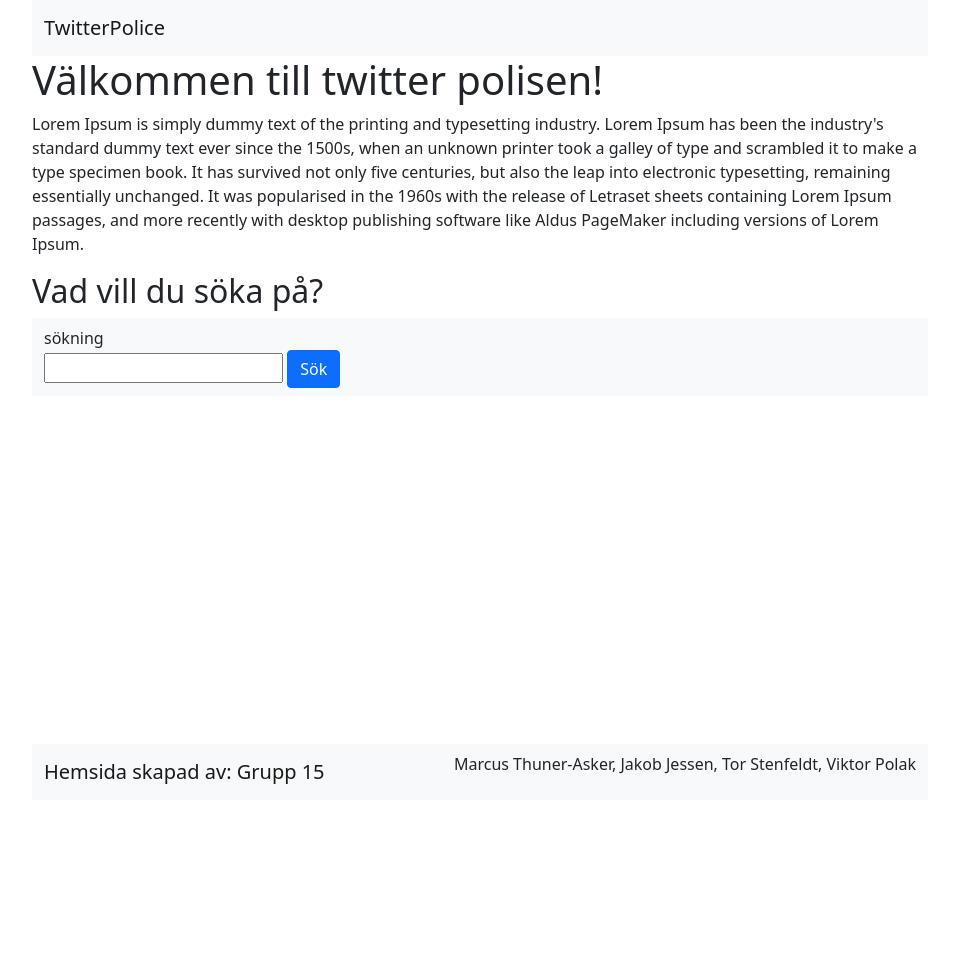
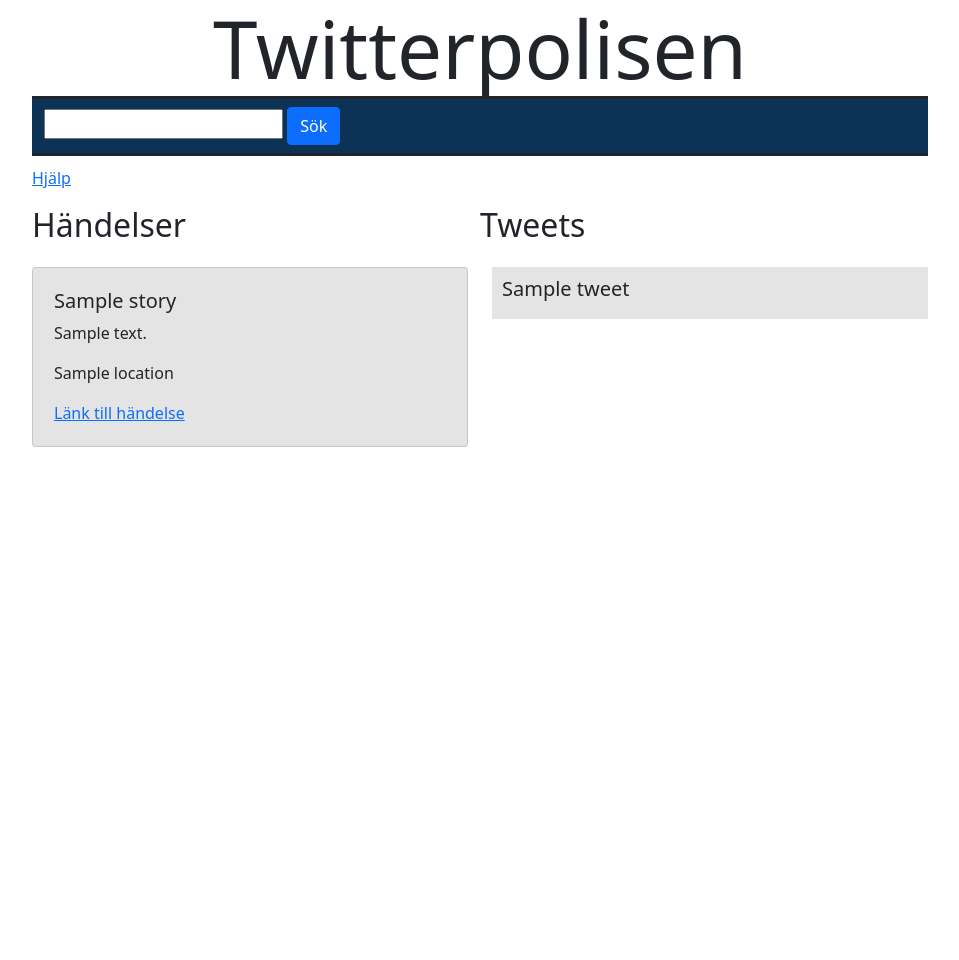
Before and after one commit to viktorpolak98/Webbtjanster-projekt, a Flask app: template templates/index.html in a window 1280 px wide. Shown: the whole page, without its empty margins (160-1119 px from the left). Before the commit the page ends 784 px from the top, so only its background shows below. Run offline with Flask 2, Linux system fonts and the light colour scheme; the template is opened without the code that fills it: most values are stand-ins (such as "Sample title", 1, 10 or a date in 2020); some libraries are stand-ins or nearby versions.

Commit message:
sista python update

```diff
--- a/app.py
+++ b/app.py
@@ -6,21 +6,6 @@ import tweepy
 
 
 
-# # response = requests.get("https://polisen.se/api/events?locationname=Göteborg;Angered")
-# # # response.json()
-# # # json(response.text)
-# # res = json.loads(response.text)
-# # print(res[0])
-# # # list1 = []
-# # # list1.append(response)
-# # # print(list1)
-# # # things = json.loads(response)
-# # # print(things)
-# # print(response.status_code)
-# # print(response.text)
-# q = input("sök ")
-# response = request.get("http://polisen.se/api/events?locationname=" + q)
-# print(response.text)
 
 app = Flask(__name__)
 app.config["DEBUG"] = True
@@ -31,34 +16,54 @@ def hello():
 
 @app.route('/search', methods=['GET', 'POST'])
 def search():
-    ort = request.form['ort']
+    brott = request.form['brott']
 
-    response = requests.get("https://polisen.se/api/events?locationname=" + ort)
+    response = requests.get("https://polisen.se/api/events?type=" + brott)
     print(response.headers['content-type'])
     # f=open(response)
     # data=json.load(f)
     res = response.json()
     # print(res)
-
+    geolocations = []
+    geodict = {
+        "id" : "",
+        "longitude" : "",
+        "latitude" : ""
+    }
     for stories in res:
         a_dict = stories["location"]
+        a_id = stories["id"]
         for things in a_dict:
             a_list = a_dict["gps"].split(",")
             longitude = a_list[0]
             latitude = a_list[1]
+            geodict["id"]=a_id
+            geodict["longitude"]=longitude
+            geodict["latitude"]=latitude
+            geolocations.append(geodict)
 
-    auth = tweepy.OAuthHandler("S0yoM96xmJnglJeZJz2biErzO", "RnEjSRwvj1ACxDpJgKoyo1JMf0GDrZ65k4KLh5foKekBNIpkIr")
-    auth.set_access_token("1338824296177786883-T9QObu6entzSrcT0oNkhPyFj9xcxTL", "q51wL0jCdrOe0vcZXZH8wfY2jKNCprNGwvDSVRyo080wL")
+    auth = tweepy.OAuthHandler("kLBuI2XrILD4qIJ3vZhJY7KTf", "CpCEWCmbWVMWWuTVSvTrNEA9KgESonp1NEozgDSEjqPscItt1N")
+    auth.set_access_token("1338824296177786883-mzQQKoz1p6YUclAkQIMScBweIKnbWg", "bSeaoJs8OPSav7bvbcA3K86kjA0VhskAfDHgnuq8o6gF1")
     api = tweepy.API(auth)
+    api = tweepy.API(auth, wait_on_rate_limit=True)
+
+    tweet_dict = {
+        "username" : "",
+        "text" : ""
+    }
 
     tweeters = []
-
-    for tweet in api.search(geocode=str(longitude + "," +  latitude + "," + "10km"), lang="sv", rpp=1):
-        print(f"{tweet.user.name}:{tweet.text}")
-        tweeters.append(tweet.text)
+    for posts in api.search(q=brott, geocode=str(longitude + "," +  latitude + "," + "50km"), lang="sv", rpp=10):
+        # print(f"{tweet.user.name}:{tweet.text}")
+        tweet_dict["username"]=posts.user.name
+        tweet_dict["text"]=posts.text
+        tweeters.append(tweet_dict)
 
 
-    return render_template('search.html', ort=ort, res=res, tweeters=tweeters)
+
+
+    return render_template('search.html', brott=brott, res=res, tweeters=tweeters)
+
 if __name__ == '__main__':
     app.debug = True
-    app.run(host='localhost', port=8080, debug=True)
+    app.run(host='localhost', port=5000, debug=True)
--- /dev/null
+++ b/static/style.css
@@ -0,0 +1,84 @@
+.content {
+    max-width: 70%;
+    margin: auto;
+    height: 120vh;
+  }
+body > div > nav {
+    background: #0c3256;
+    margin: 0px;
+    margin-bottom: 10px;
+    border-bottom: solid;
+    border-top: solid;
+}
+
+#header {
+    font-size: 80px;
+    text-align:center;
+    margin-bottom: 0px;
+    display:block;
+}
+
+#policeimg{
+    width: 50px;
+    height: auto;
+    float: left;
+    position: relative;
+    margin-top:10px;
+
+}
+
+#twitterimg{
+    float:right;
+    width: 50px;
+    height: auto;
+    position: relative;
+}
+.column2 {
+    float: right;
+    width: 50% !important;
+    padding: 10px;
+    overflow:scroll;
+    height: 500px;
+    padding: 15px;
+
+
+}
+.column1 {
+    float:left;
+    width: 50% !important;
+    padding: 10px;
+    overflow:scroll;
+    height: 500px;
+    padding: 15px;
+}
+
+.column1>div:nth-child(even) {
+    background-color: #ccc;
+    padding: 21px;
+}
+
+.column1>div:nth-child(odd) {
+    background-color: rgba(226, 226, 226, 0.918);
+    padding: 21px;
+}
+
+.column2>div:nth-child(even) {
+    background-color: #ccc;
+    padding: 10px;
+}
+
+.column2>div:nth-child(odd) {
+    background-color: rgba(226, 226, 226, 0.918);
+    padding: 10px;
+}
+
+#eventTitle {
+    float: left;
+    width:50%;
+}
+
+#tweetTitle{
+    float: right;
+    width:50%;
+
+}
--- a/style.css
+++ /dev/null
@@ -1,10 +0,0 @@
-body {
-    width: 70%;
-    font-size: center;
-    margin: auto;
-}
-
-#footerid {
-    width: 70%;
-    margin: auto;
-}
--- a/templates/index.html
+++ b/templates/index.html
@@ -2,45 +2,71 @@
 <html lang="en">
     <head>
     <meta charset="utf-8">
+    <link rel="stylesheet" href="{{ url_for('static', filename='style.css') }}">
     <meta name="viewport" content="width=device-width, initial-scale=1">
     <meta name="viewport" content="width=device-width, initial-scale=1">
     <link href="https://cdn.jsdelivr.net/npm/bootstrap@5.0.0-beta1/dist/css/bootstrap.min.css" rel="stylesheet" integrity="sha384-giJF6kkoqNQ00vy+HMDP7azOuL0xtbfIcaT9wjKHr8RbDVddVHyTfAAsrekwKmP1" crossorigin="anonymous">
-    <link rel="stylesheet" href="style.css">
     <title>TwitterPoPo</title>
     </head>
     <body>
-        <nav class="navbar navbar-light bg-light" id="navigation">
-            <div class="container-fluid">
-              <a class="navbar-brand" href="#">
-                TwitterPolice
-              </a>
+    <div class="content">
+      <div id="header">
+        <h1 id="header">Twitterpolisen</h1>
       </div>
-          </nav>
-        <h1>Välkommen till twitter polisen!</h1>
-        <p>Lorem Ipsum is simply dummy text of the printing and typesetting industry. Lorem Ipsum has been the industry's standard dummy
-            text ever since the 1500s, when an unknown printer took a galley of type and scrambled it to make a type specimen book. It has
-            survived not only five centuries, but also the leap into electronic typesetting, remaining essentially unchanged. It was popularised
-            in the 1960s with the release of Letraset sheets containing Lorem Ipsum passages, and more recently with desktop publishing software
-            like Aldus PageMaker including versions of Lorem Ipsum.</p>
-
-        <h2>Vad vill du söka på?</h2>
-        <nav class="navbar navbar-light bg-light">
+        <nav class="navbar">
           <div class="container-fluid">
             <form action="http://127.0.0.1:5000/search" method="post">
               <fieldset class="formular">
-                    <label for="sökning">sökning</label><br>
-                    <input class="form-input"  type="ort" id="ort" name="ort">
+                  <input class="form-input"  type="brott" id="brott" name="brott">
                   <input type="submit" class="btn btn-primary" value="Sök">
                </fieldset>
-            </form
+            </form>
           </div>
         </nav>
-            <nav id="footerid" class="navbar fixed-bottom navbar-light bg-light">
-                <div class="container-fluid">
-                  <a class="navbar-brand" href="#">Hemsida skapad av: Grupp 15</a>
-                  <p>Marcus Thuner-Asker, Jakob Jessen, Tor Stenfeldt, Viktor Polak</p>
+        <div id="help">
+          <p>
+            <a data-bs-toggle="collapse" href="#collapseExample" role="button" aria-expanded="false" aria-controls="collapseExample">
+              Hjälp
+            </a>
+          </p>
+          <div class="collapse" id="collapseExample">
+            <div class="card card-body">
+              <p>Detta är twitterpolisen! Här kan du söka på en händelse och med hjälp utav polisens API så får du upp de senaste
+                händelserna. Klickar du sedan på en av händelserna så får du upp tweets som har med händelsen att göra! Exempel på
+                det du kan söka på kan vara: Alkohollagen, Anträffad död, Anträffat gods, Arbetsplatsolycka, Bedrägeri, Bombhot
+                Ekobrott, Farligt föremål, misstänkt, Fjällräddning, Fylleri/LOB, Förfalskningsbrott, Försvunnen person, Gränskontroll
+                Larm Inbrott, Larm Överfall, Rattfylleri Rån!</p>
             </div>
-              </nav>
+          </div>
+        </div>
+        <h2 id="eventTitle">Händelser</h2>
+        <h2 id="tweetTitle">Tweets</h2>
+        <div class="row">
+          <div class="column1">
+            {% for stories in res:%}
+              <div class="card">
+              <h5>{{ stories["name"]}}</h5>
+                <p>{{ stories["summary"]}}</p>
+                <p>{{ stories["location"] }}</p>
+                <a href="{{ stories["url"]}}">Länk till händelse</a>
+              </div>
+            {%endfor%}
+          </div>
+          <div class="column2">
+            <div>
+          {% for tweet in tweeters:%}
+              <h5>{{tweet}}</h5>
+          {%endfor%}
+            </div>
+          </div>
+        </div>
+      </div>
     <script src="https://cdn.jsdelivr.net/npm/bootstrap@5.0.0-beta1/dist/js/bootstrap.bundle.min.js" integrity="sha384-ygbV9kiqUc6oa4msXn9868pTtWMgiQaeYH7/t7LECLbyPA2x65Kgf80OJFdroafW" crossorigin="anonymous"></script>
+  <script src="https://cdn.jsdelivr.net/npm/bootstrap@5.0.0-beta1/dist/js/bootstrap.bundle.min.js" integrity="sha384-ygbV9kiqUc6oa4msXn9868pTtWMgiQaeYH7/t7LECLbyPA2x65Kgf80OJFdroafW" crossorigin="anonymous"></script>
+  <script src="https://ajax.googleapis.com/ajax/libs/jquery/3.5.1/jquery.min.js"></script>
+  <script src="https://ajax.googleapis.com/ajax/libs/jquery/1.11.3/jquery.min.js"></script>
+  <link rel="stylesheet" href="https://ajax.googleapis.com/ajax/libs/jqueryui/1.11.4/themes/smoothness/jquery-ui.css">
+  <script src="https://ajax.googleapis.com/ajax/libs/jqueryui/1.11.4/jquery-ui.min.js"></script>
+  <script src="{{ url_for('static', filename='/script.js') }}"></script>
   </body>
 </html>
```
Also changed, not shown: repost.py (added, +35 -0 lines), templates/search.html (+88 -15 lines), templates/style.css (added, +33 -0 lines), static/polis.png (added), static/script.js (added), static/twitter.png (added), 1 other file. Lines whose indentation alone changed are shown as unchanged.
